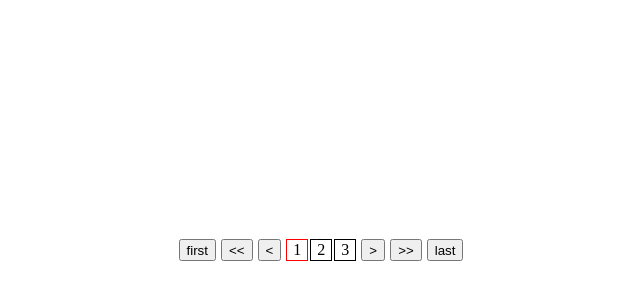
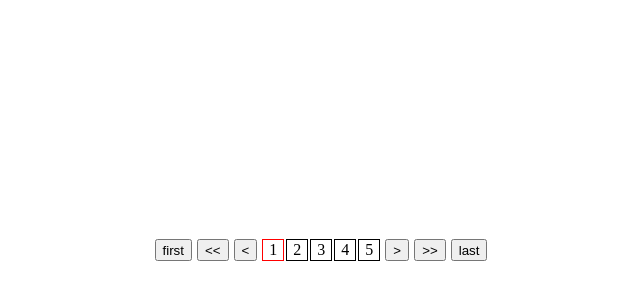
Before and after one commit to je0ngyun/react-use-pagination-hook, a React (Create React App) app: page / in a window 1280 px wide. Shown: the part 150-450 px from the top of the page, without its empty margins (319-959 px from the left). Built offline with nearby package versions, Linux system fonts and the light colour scheme.

Commit message:
modify : Demo용 PagenationBar Props 변경

```diff
--- a/src/App.jsx
+++ b/src/App.jsx
@@ -6,7 +6,7 @@ const App = () => {
   return (
     <div className="App">
       <main className="container">
-        <PagenationBar numOfPage={3} totalPage={15} />
+        <PagenationBar numOfPage={5} totalPage={15} />
       </main>
     </div>
   )
```
